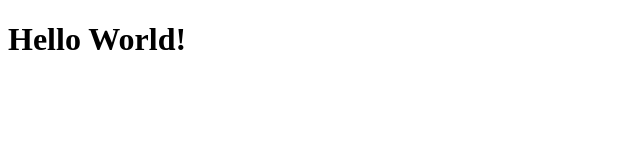
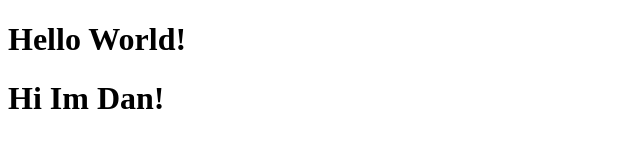
Before and after one commit to DanDan14/devtest, a plain HTML site: page index.html in a window 1280 px wide. Shown: the whole page, without its empty margins (0-640 px from the left). Drawn offline with Linux system fonts and the light colour scheme.

Commit message:
minor change

```diff
--- a/index.html
+++ b/index.html
@@ -7,5 +7,6 @@
 </head>
 <body>
     <h1>Hello World!</h1>
+    <h1>Hi Im Dan!</h1>
 </body>
 </html>
```
